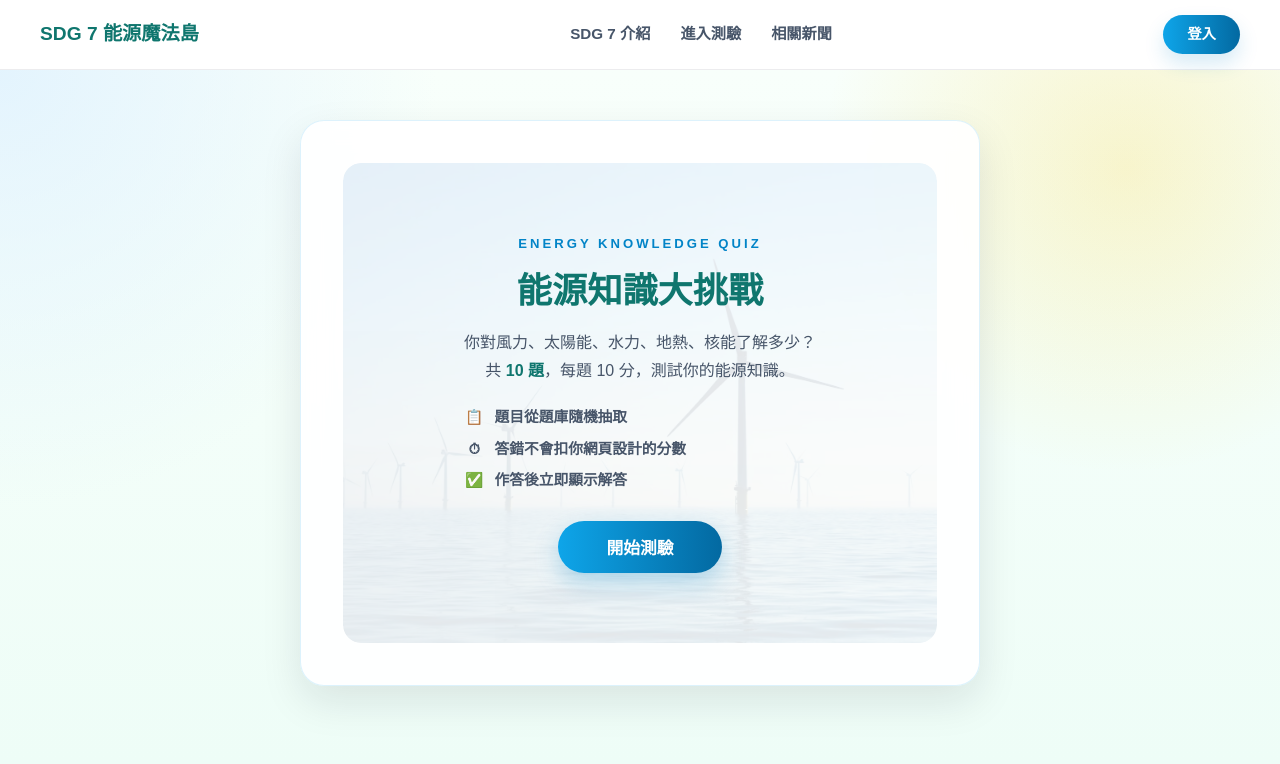
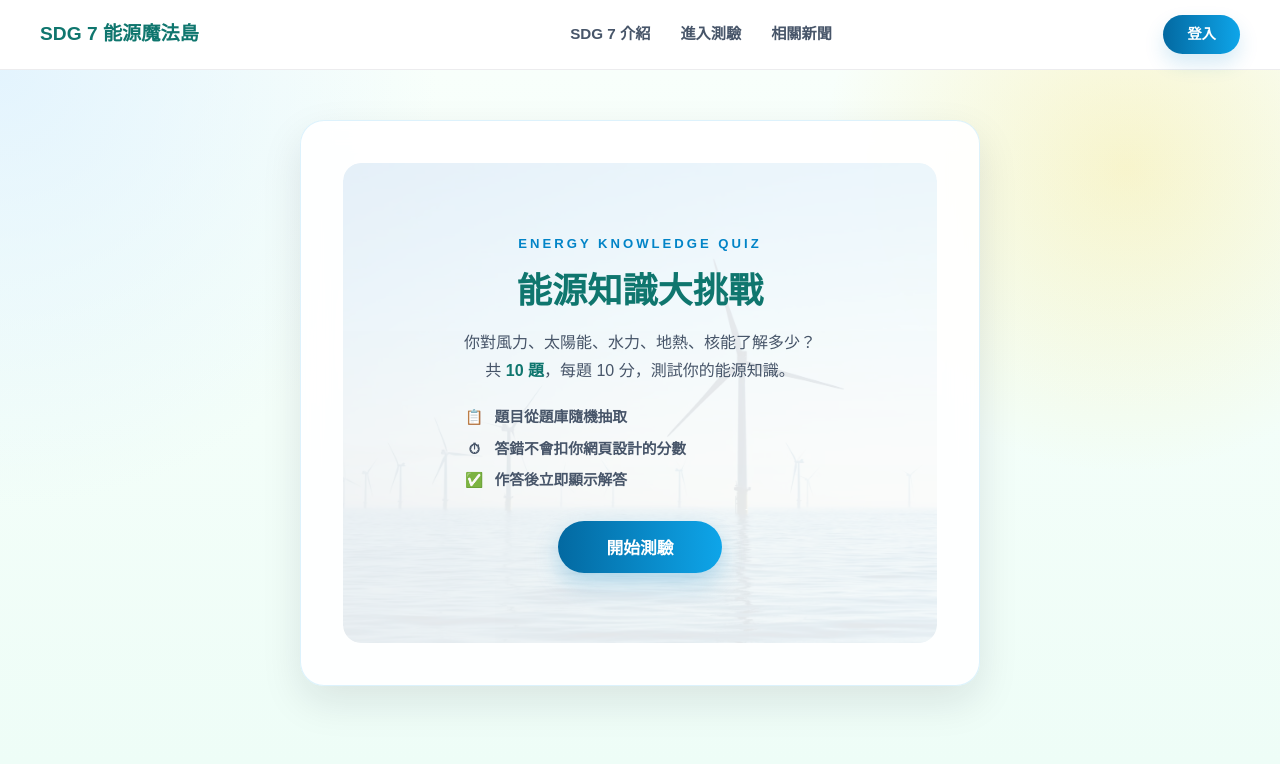
Before and after one commit to Peterchen1120/vue_project, a Vue app: page /quiz in a window 1280 px wide. Shown: the top 764 px of the page. Built offline with nearby package versions, Linux system fonts and the light colour scheme.

Commit message:
按鈕顏色更新

```diff
--- a/src/App.vue
+++ b/src/App.vue
@@ -153,7 +153,7 @@ const footerLinks = [
   }
 
   .login-btn {
-    background: linear-gradient(to right, #0ea5e9, #0369a1);
+    background: linear-gradient(to right, #0369a1, #0ea5e9);
     color: white;
     border: none;
     padding: 8px 24px;
--- a/src/views/HomeView.vue
+++ b/src/views/HomeView.vue
@@ -279,7 +279,7 @@
 }
 
 .btn-explore {
-  background: linear-gradient(to right, #0ea5e9, #0369a1);
+  background: linear-gradient(to right, #0369a1, #0ea5e9);
   color: white;
   box-shadow: 0 10px 22px rgba(2, 132, 199, 0.22);
 }
--- a/src/views/MapView.vue
+++ b/src/views/MapView.vue
@@ -133,7 +133,7 @@ function closeModal() {
 .energy-btn { border: none; padding: 16px 36px; border-radius: 999px; font-size: 1.05rem; font-weight: 900; cursor: pointer; color: white; transition: transform 0.25s ease, box-shadow 0.25s ease, filter 0.25s ease; }
 .energy-btn:hover { transform: translateY(-6px) scale(1.06); filter: brightness(1.08); }
 .energy-btn:active { transform: translateY(-2px) scale(0.98); }
-.hydro-btn    { background: linear-gradient(to right, #0ea5e9, #0369a1); box-shadow: 0 10px 24px rgba(2,132,199,0.26); }
+.hydro-btn    { background: linear-gradient(to right, #0369a1, #0ea5e9); box-shadow: 0 10px 24px rgba(2,132,199,0.26); }
 .solar-btn    { background: linear-gradient(135deg, var(--color-accent), var(--color-accent-2)); color: #3f2d00; box-shadow: 0 10px 24px rgba(245,158,11,0.28); }
 .wind-btn     { background: linear-gradient(135deg, #7eb8f5, #2563a8); box-shadow: 0 10px 24px rgba(37,99,168,0.26); }
 .biomass-btn  { background: linear-gradient(135deg, #52c47a, #1f7a46); box-shadow: 0 10px 24px rgba(31,122,70,0.26); }
--- a/src/views/QuizView.vue
+++ b/src/views/QuizView.vue
@@ -223,7 +223,7 @@ onMounted(() => {
   position: absolute;
   top: 28px;
   left: 40px;
-  background: linear-gradient(to right, #0ea5e9, #0369a1);
+  background: linear-gradient(to right, #0369a1, #0ea5e9);
   color: #fff;
   border: none;
   padding: 8px 24px;
@@ -334,7 +334,7 @@ onMounted(() => {
   padding: 14px 48px;
   border: none;
   border-radius: 30px;
-  background: linear-gradient(to right, #0ea5e9, #0369a1);
+  background: linear-gradient(to right, #0369a1, #0ea5e9);
   color: #fff;
   font-size: 1.05rem;
   font-weight: 800;
```
